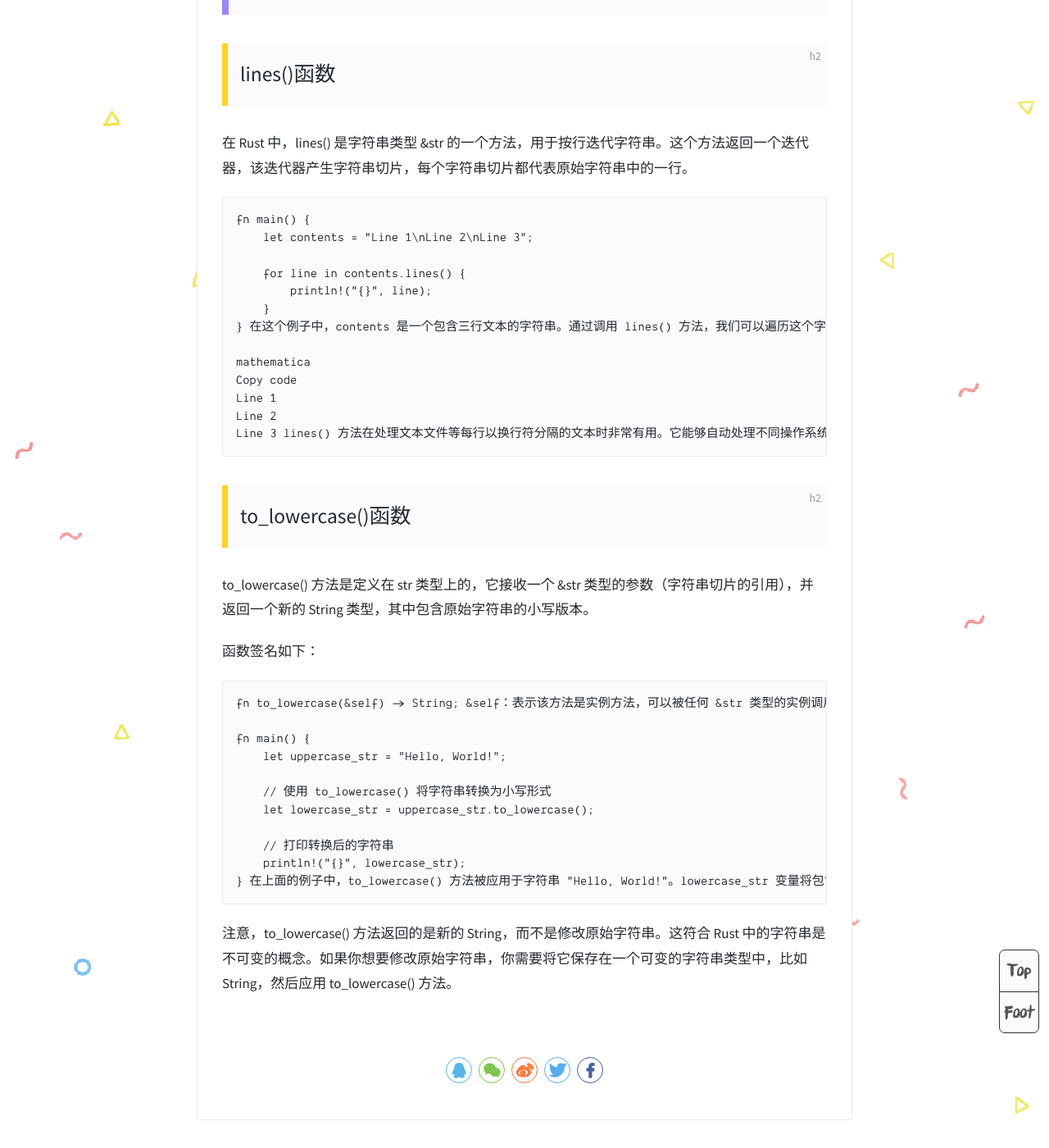
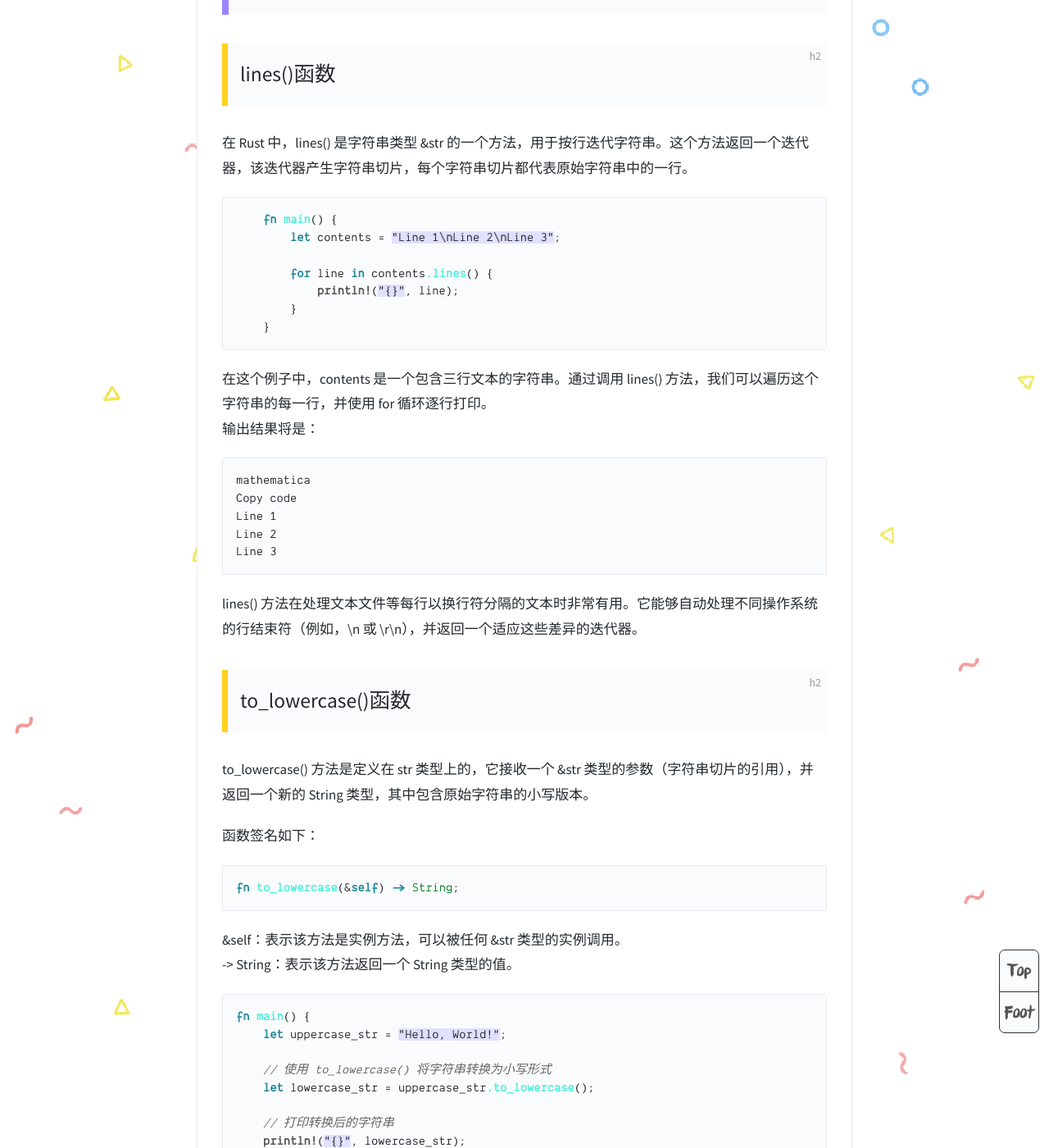
Before and after one commit to 1325927765/1325927765.github.io, a Jekyll site: the page built from _posts/2023-11-26-RUST函数记录.md, in a window 1280 px wide and 1400 px high, scrolled down 704 px. Shown: the whole window at 82% size. Built offline with Jekyll 4.4.1, drawn with Linux system fonts in a browser that asks for light colours; comment, search, counter and statistics services are not loaded; some of the changed lines change nothing that is shown; some of the changed text lies outside the part shown.

Commit message:
modified:   _config.yml 	modified:   "_posts/2023-11-26-RUST\345\207\275\346\225\260\350\256\260\345\275\225.md"

````diff
--- a/_config.yml
+++ b/_config.yml
@@ -55,7 +55,7 @@ kramdown:
 # 代码高亮 使用rouge
 highlighter: rouge
 # 代码高亮主题使用pygments主题: autumn\ default\ emacs\ friendly\ manni\ murphy\ pastie\ perldoc\ tango 任选一个你喜欢的主题名称填在下面的单引号中
-pygmentsTheme: 'default'
+pygmentsTheme: 'murphy'
 
 # 友情链接
 friends:
@@ -66,7 +66,7 @@ friends:
 disqus: false
 disqus_url: '' # https://abc.disqus.com/embed.js
 # 来必力评论
-livere: true
+livere: false
 livere_uid: 'MTAyMC8zNDI2OS8xMDgwNg==' # MTAyMC8zNDI2OS8xMDgwNg==
 # Gitment评论 OAuth Application
 Gitment: false
@@ -76,7 +76,7 @@ client_id: ''  # 注册 OAuth Application 后获得的 client_id
 client_secret: ''  # 注册 OAuth Application 后获得的 client_secret
 
 # Share : weibo, qq, wechat, tencent, douban, qzone, linkedin, diandian, facebook, twitter, google
-social-share: true
+social-share: false
 social-share-items: ['qq', 'wechat', 'weibo', 'twitter', 'facebook']
 
 # 百度统计 在baidu-url里填写自己相关的url代码
--- a/_posts/2023-11-26-RUST函数记录.md
+++ b/_posts/2023-11-26-RUST函数记录.md
@@ -11,6 +11,7 @@ subtitle: ''
 ## lines()函数
 在 Rust 中，lines() 是字符串类型 &str 的一个方法，用于按行迭代字符串。这个方法返回一个迭代器，该迭代器产生字符串切片，每个字符串切片都代表原始字符串中的一行。
 
+```rust
     fn main() {
         let contents = "Line 1\nLine 2\nLine 3";
 
@@ -18,6 +19,8 @@ subtitle: ''
             println!("{}", line);
         }
     }
+```
+
 在这个例子中，contents 是一个包含三行文本的字符串。通过调用 lines() 方法，我们可以遍历这个字符串的每一行，并使用 for 循环逐行打印。
 输出结果将是：
 
@@ -26,6 +29,7 @@ subtitle: ''
     Line 1
     Line 2
     Line 3
+
 lines() 方法在处理文本文件等每行以换行符分隔的文本时非常有用。它能够自动处理不同操作系统的行结束符（例如，\n 或 \r\n），并返回一个适应这些差异的迭代器。
 
 ## to_lowercase()函数
@@ -34,19 +38,38 @@ to_lowercase() 方法是定义在 str 类型上的，它接收一个 &str 类型
 
 函数签名如下：
 
-    fn to_lowercase(&self) -> String;
+```rust
+fn to_lowercase(&self) -> String;
+```
+
 &self：表示该方法是实例方法，可以被任何 &str 类型的实例调用。
 -> String：表示该方法返回一个 String 类型的值。
 
-    fn main() {
-        let uppercase_str = "Hello, World!";
+```rust
+fn main() {
+    let uppercase_str = "Hello, World!";
 
-        // 使用 to_lowercase() 将字符串转换为小写形式
-        let lowercase_str = uppercase_str.to_lowercase();
+    // 使用 to_lowercase() 将字符串转换为小写形式
+    let lowercase_str = uppercase_str.to_lowercase();
 
-        // 打印转换后的字符串
-        println!("{}", lowercase_str);
-    }
+    // 打印转换后的字符串
+    println!("{}", lowercase_str);
+}
+```
+
 在上面的例子中，to_lowercase() 方法被应用于字符串 "Hello, World!"。lowercase_str 变量将包含小写形式的字符串，即 "hello, world!"。
+注意，to_lowercase() 方法返回的是新的 String，而不是修改原始字符串。这符合 Rust 中的字符串是不可变的概念。如果你想要修改原始字符串，你需要将它保存在一个可变的字符串类型中，比如 String，然后应用 to_lowercase() 方法。
 
-注意，to_lowercase() 方法返回的是新的 String，而不是修改原始字符串。这符合 Rust 中的字符串是不可变的概念。如果你想要修改原始字符串，你需要将它保存在一个可变的字符串类型中，比如 String，然后应用 to_lowercase() 方法。
+## 代码高亮测试
+
+```rust
+fn main() {
+    let uppercase_str = "Hello, World!";
+
+    // 使用 to_lowercase() 将字符串转换为小写形式
+    let lowercase_str = uppercase_str.to_lowercase();
+
+    // 打印转换后的字符串
+    println!("{}", lowercase_str);
+}
+```
````
